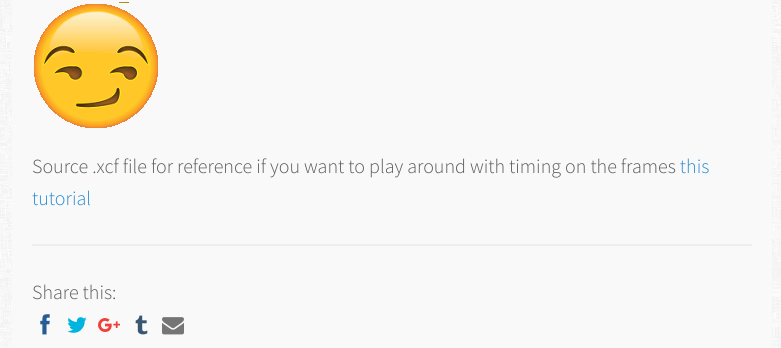
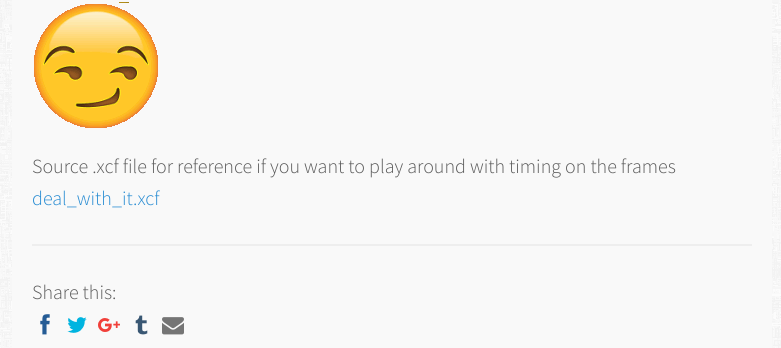
Before and after one commit to abarnhard/abarnhard.github.io, a Jekyll site: the page built from _posts/2016-09-25-I-made-a-thing.md, in a window 1280 px wide. Shown: the part 1312-1660 px from the top of the page, without its empty margins (248-1029 px from the left). Built offline with Jekyll 4.4.1, drawn with Linux system fonts in a browser that asks for light colours; nearby versions of some CDN libraries; comment, search, counter and statistics services are not loaded.

Commit message:
polishing this turd

```diff
--- a/_posts/2016-09-25-I-made-a-thing.md
+++ b/_posts/2016-09-25-I-made-a-thing.md
@@ -21,4 +21,4 @@ And following [this tutorial](https://www.gimp.org/tutorials/Simple_Animations/)
 ![deal with it]({{ site.url }}/assets/img/deal_with_it/deal_with_it.gif "deal with it")
 
 Source .xcf file for reference if you want to play around with timing on the frames
-[this tutorial]({{ site.url }}/assets/img/deal_with_it/deal_with_it.xcf)
+[deal_with_it.xcf]({{ site.url }}/assets/img/deal_with_it/deal_with_it.xcf)
```
